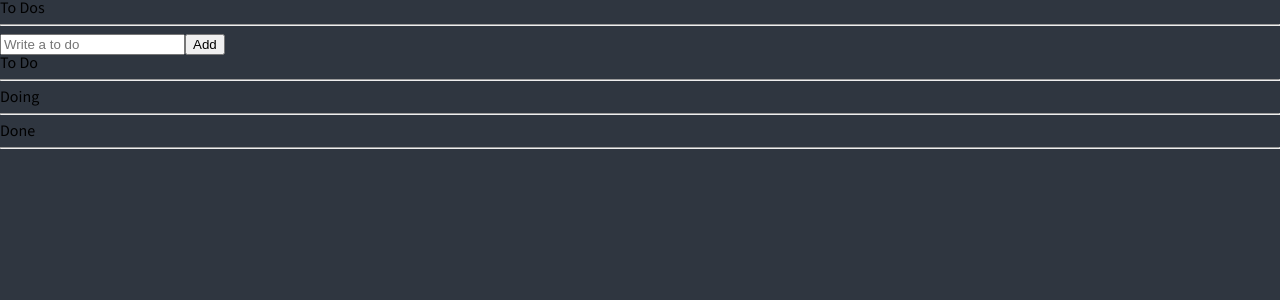
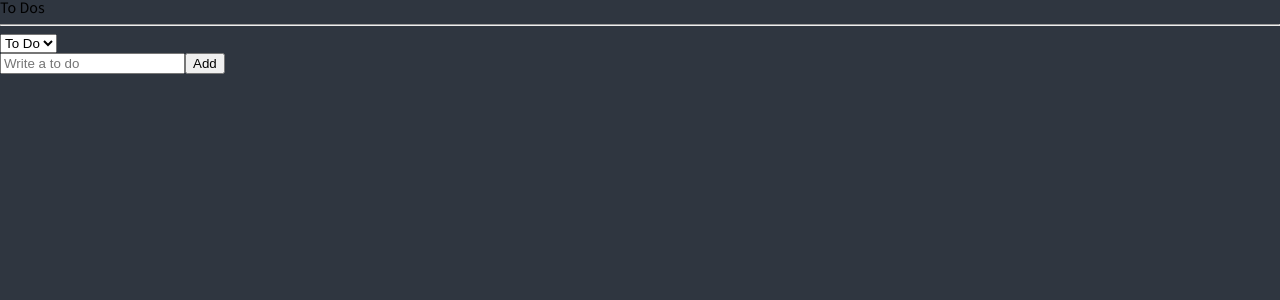
Before and after one commit to systic2/react-masterclass, a React (Create React App) app: page / in a window 1280 px wide. Shown: the top 300 px of the page. Built offline with nearby package versions, Linux system fonts and the light colour scheme.

Commit message:
Selectors part Two

```diff
--- a/src/atoms.tsx
+++ b/src/atoms.tsx
@@ -5,6 +5,11 @@ export interface IToDo {
   id: number;
   category: "TO_DO" | "DOING" | "DONE";
 }
+
+export const categoryState = atom({
+  key: "category",
+  default: "TO_DO",
+});
 
 export const toDoState = atom<IToDo[]>({
   key: "toDo",
@@ -15,10 +20,7 @@ export const toDoSelector = selector({
   key: "toDoSelector",
   get: ({ get }) => {
     const toDos = get(toDoState);
-    return [
-      toDos.filter((toDo) => toDo.category === "TO_DO"),
-      toDos.filter((toDo) => toDo.category === "DOING"),
-      toDos.filter((toDo) => toDo.category === "DONE"),
-    ];
+    const category = get(categoryState);
+    return toDos.filter((toDo) => toDo.category === category);
   },
 });
--- a/src/components/ToDoList.tsx
+++ b/src/components/ToDoList.tsx
@@ -1,36 +1,27 @@
-import { useRecoilValue } from "recoil";
+import { useRecoilState, useRecoilValue } from "recoil";
 import CreateToDo from "./CreateToDo";
-import { toDoSelector, toDoState } from "../atoms";
+import { categoryState, toDoSelector } from "../atoms";
 import ToDo from "./ToDo";
 
 function ToDoList() {
-  const [toDos, doings, dones] = useRecoilValue(toDoSelector);
+  const toDos = useRecoilValue(toDoSelector);
+  const [category, setCategory] = useRecoilState(categoryState);
+  const onInput = (event: React.FormEvent<HTMLSelectElement>) => {
+    setCategory(event.currentTarget.value);
+  };
   return (
     <div>
       <h1>To Dos</h1>
       <hr />
+      <select onInput={onInput}>
+        <option value="TO_DO">To Do</option>
+        <option value="DOING">Doing</option>
+        <option value="DONE">Done</option>
+      </select>
       <CreateToDo />
-      <h2>To Do</h2>
-      <ul>
-        {toDos.map((toDo) => (
-          <ToDo key={toDo.id} {...toDo} />
-        ))}
-      </ul>
-      <hr />
-      <h2>Doing</h2>
-      <ul>
-        {doings.map((toDo) => (
-          <ToDo key={toDo.id} {...toDo} />
-        ))}
-      </ul>
-      <hr />
-      <h2>Done</h2>
-      <ul>
-        {dones.map((toDo) => (
-          <ToDo key={toDo.id} {...toDo} />
-        ))}
-      </ul>
-      <hr />
+      {toDos.map((toDo) => (
+        <ToDo key={toDo.id} {...toDo} />
+      ))}
     </div>
   );
 }
```
